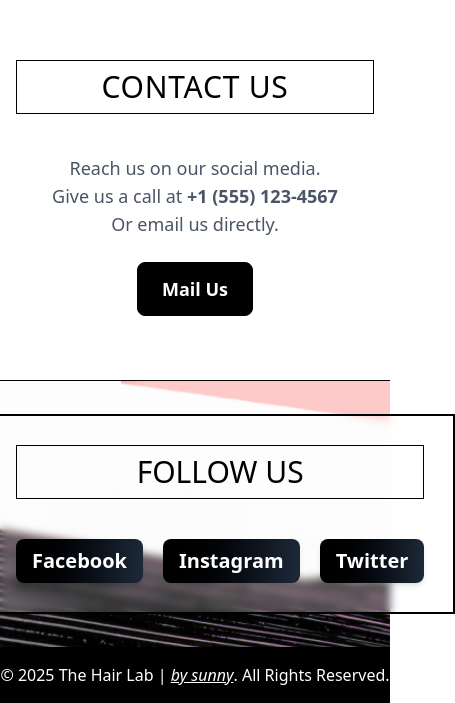
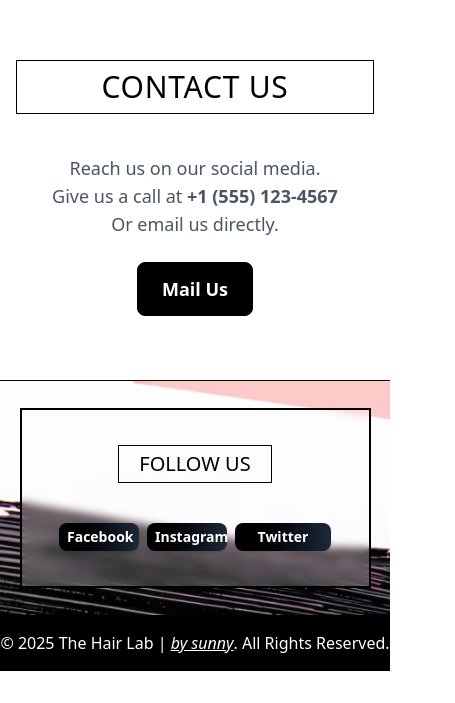
Before and after one commit to sunnycc17/the-hair-lab, a website: page index.html in a window 390 px wide. Shown: the part 3514-4217 px from the top of the page, 455 px wide, since content can reach past the window. After the commit the page ends 4185 px from the top, so only its background shows below. Drawn offline with Linux system fonts and the light colour scheme.

Commit message:
made follow more responsive

```diff
--- a/index.html
+++ b/index.html
@@ -367,34 +367,50 @@
         id="social"
         class="relative flex flex-col items-center justify-center bg-white px-4 py-16 text-center"
       >
-        <img
-          src="public/follow.webp"
-          alt="black paint brush stroke"
-          loading="lazy"
-          class="absolute inset-0 h-[300px] w-full object-cover object-center"
-        />
+        <!-- Background Image -->
+        <div class="absolute inset-0 flex justify-center">
+          <img
+            src="public/follow.webp"
+            alt="black paint brush stroke"
+            loading="lazy"
+            class="h-[250px] w-full object-cover object-center sm:h-[300px] lg:h-[350px]"
+          />
+        </div>
+
+        <!-- Semi-transparent overlay box -->
         <div
-          class="absolute flex h-[200px] w-[520px] max-w-xl border-2 bg-white/20 backdrop-blur-xs sm:max-w-4xl"
+          class="absolute h-[180px] w-[90%] max-w-lg border-2 bg-white/20 backdrop-blur-xs sm:h-[200px] sm:max-w-4xl"
         ></div>
 
-        <div class="relative mx-auto max-w-3xl text-center text-black">
-          <h2 class="border py-2 text-3xl font-light uppercase">Follow Us</h2>
-          <div class="mt-10 flex justify-center space-x-5">
+        <!-- Content -->
+        <div
+          class="relative mx-auto flex max-w-lg flex-col items-center justify-center text-black sm:max-w-3xl"
+        >
+          <h2
+            class="max-w-fit border px-5 py-1 text-xl font-light uppercase sm:text-2xl"
+          >
+            Follow Us
+          </h2>
+
+          <!-- Social Buttons -->
+          <div
+            class="mt-10 flex flex-wrap justify-center gap-2 sm:mt-10 sm:gap-4"
+          >
             <a
               href="#"
-              class="brand rounded-lg bg-gradient-to-r from-black to-gray-800 px-4 py-2 text-xl font-semibold text-white shadow-md transition duration-300 hover:scale-105 hover:from-gray-900 hover:to-black"
+              class="brand w-20 rounded-lg bg-gradient-to-r from-black to-gray-800 px-2 py-1 text-sm font-semibold text-white shadow-md transition duration-300 hover:scale-105 hover:from-gray-900 hover:to-black sm:w-auto sm:px-4 sm:py-2 sm:text-lg"
             >
               Facebook
             </a>
             <a
               href="#"
-              class="brand rounded-lg bg-gradient-to-r from-black to-gray-800 px-4 py-2 text-xl font-semibold text-white shadow-md transition duration-300 hover:scale-105 hover:from-gray-900 hover:to-black"
+              class="brand w-20 rounded-lg bg-gradient-to-r from-black to-gray-800 px-2 py-1 text-sm font-semibold text-white shadow-md transition duration-300 hover:scale-105 hover:from-gray-900 hover:to-black sm:w-auto sm:px-4 sm:py-2 sm:text-lg"
             >
               Instagram
             </a>
             <a
               href="#"
-              class="brand rounded-lg bg-gradient-to-r from-black to-gray-800 px-4 py-2 text-xl font-semibold text-white shadow-md transition duration-300 hover:scale-105 hover:from-gray-900 hover:to-black"
+              class="brand w-24 rounded-lg bg-gradient-to-r from-black to-gray-800 px-2 py-1 text-sm font-semibold text-white shadow-md transition duration-300 hover:scale-105 hover:from-gray-900 hover:to-black sm:w-auto sm:px-4 sm:py-2 sm:text-lg"
             >
               Twitter
             </a>
```
Also changed, not shown: src/output.css.
